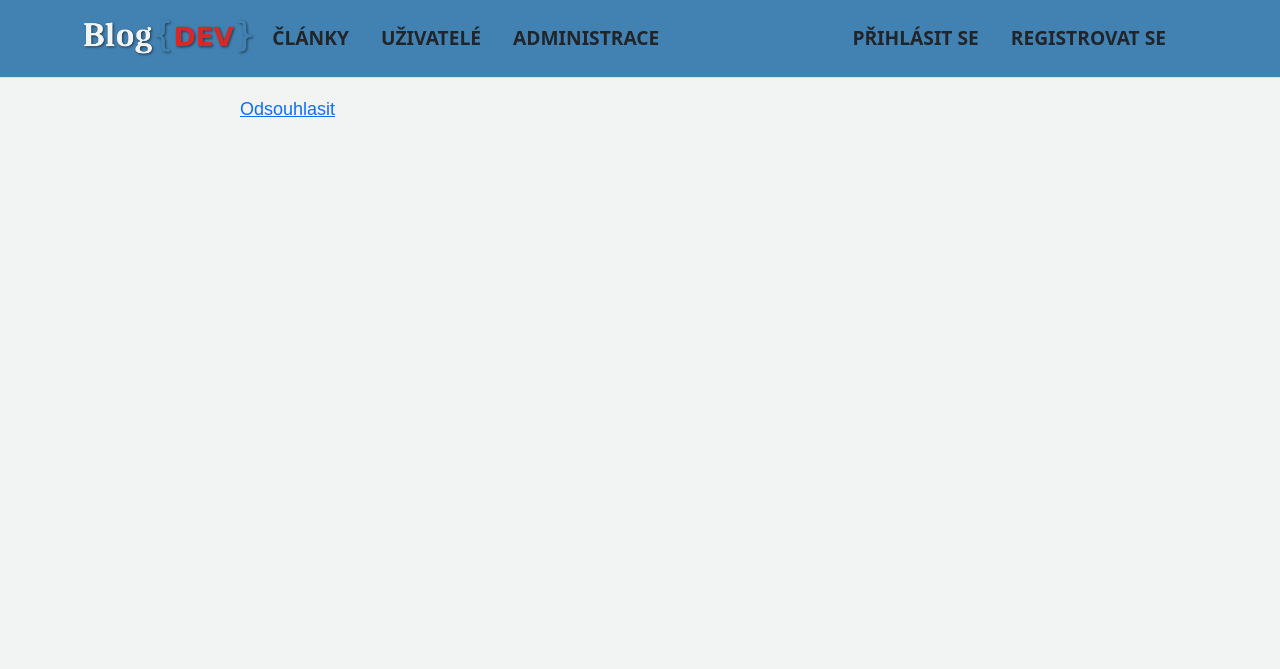
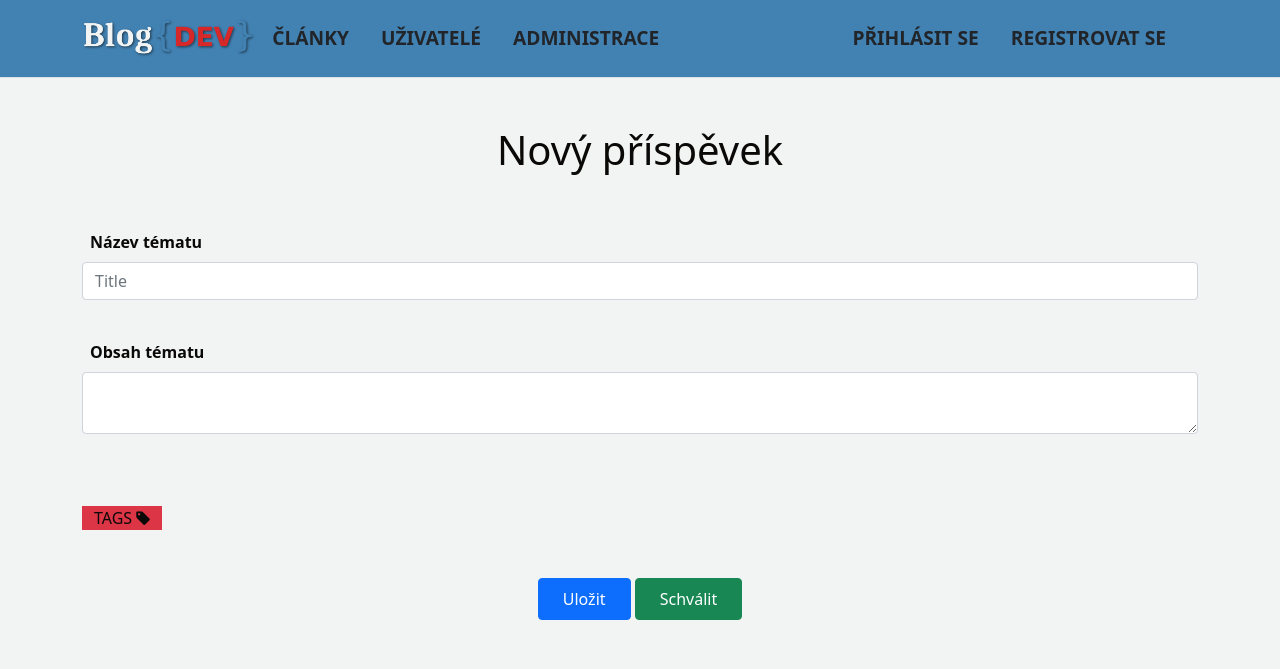
Before and after one commit to Michael86868/BLOG-Symfony, a Symfony app: template templates/approval/approval.html.twig in a window 1280 px wide. Shown: the top 669 px of the page. Run offline with Twig, Linux system fonts and the light colour scheme; the template is opened without the code that fills it, so the values that code supplies are empty; form fields are guessed from the names that the template uses; some libraries are stand-ins or nearby versions.

Commit message:
Added approval view and can be edited

```diff
--- a/templates/approval/approval.html.twig
+++ b/templates/approval/approval.html.twig
@@ -1,16 +1,54 @@
 {% extends 'base.html.twig' %}
 
-{% block title %}Hello ApprovalController!{% endblock %}
+{% block title %}Edit Post{% endblock %}
 
 {% block body %}
-    <style>
-        .example-wrapper { margin: 1em auto; max-width: 800px; width: 95%; font: 18px/1.5 sans-serif; }
-        .example-wrapper code { background: #F5F5F5; padding: 2px 6px; }
-    </style>
+    <section class="container mt-5">
+        <div class="row">
+            <div class="col-xl-12">
+                <h1 class="text-center">Nový příspěvek</h1>
+            </div>
+            {{ form_start(form) }}
+            {{ form_row(form.title, {'attr': {'class': 'form-control','placeholder': 'Title'}, 'label': 'Název tématu', 'label_attr':{'class': 'mt-5 m-2 fw-bolder'}}) }}
+            {{ form_row(form.content, {'attr': {'id': 'content'}, 'label': 'Obsah tématu', 'label_attr':{'class': 'mt-4 m-2 fw-bolder'}}) }}
+            <div class="row row-cols-1 row-cols-lg-auto g-4 ms-0 mt-5 mb-0 px-6 filter-tags">
+                <div class="col bg-danger">
+                    <span>TAGS</span>
+                    {{ form_label(form.tags, " ", {'label_attr': {'class': 's-2 fa fa-tag'} }) }}
+                </div>
+                {% for postTag in form.tags %}
+                    <label class="tag px-0 ms-2 col-1">
+                        {{ form_widget(postTag, {'attr': {'class': 'd-none'}}) }}
+                        <span class="btn px-2 py-0 align-baseline">{{ postTag.vars.label }}</span>
+                    </label>
+                {% endfor %}
+            </div>
 
-    <div class="example-wrapper">
-        <span>{{ post.id }}</span>
-        <span>{{ post.author }}</span>
-        <span>{{ post.title }} <a href="{{ path('approval_post', {'post': post.id}) }}">Odsouhlasit</a></span>
-    </div>
+            <script>
+
+                tinymce.init({
+                    selector: "#post_content",
+                    language: "cs",
+                    entity_encoding: "raw",
+                    min_height: 450,
+                    height: 450,
+                    browser_spellcheck: true,
+                    //images_upload_url: "https://leosight.cz/core/ajax/forum_upload.php",
+                    //images_upload_base_path: "https://cdn.leosight.cz/img/",
+                    convert_urls: false,
+                    paste_data_images: true,
+                    plugins: "media image link lists paste preview hr wordcount table",
+                    toolbar: "bold italic strikethrough forecolor backcolor | link image | numlist bullist | alignleft aligncenter alignright alignjustify | table"
+                });
+
+            </script>
+
+            <div class="mx-auto text-center mt-5">
+                <button class="btn btn-primary p-2 px-4">{{ button_label|default('Uložit') }}</button>
+                <a href="{{ path('approval_post', {'post': post.id}) }}" class="btn btn-success p-2 px-4">Schválit</a>
+            </div>
+
+            {{ form_end(form) }}
+        </div>
+    </section>
 {% endblock %}
```
Also changed, not shown: src/Controller/ApprovalController.php (+15 -5 lines).
